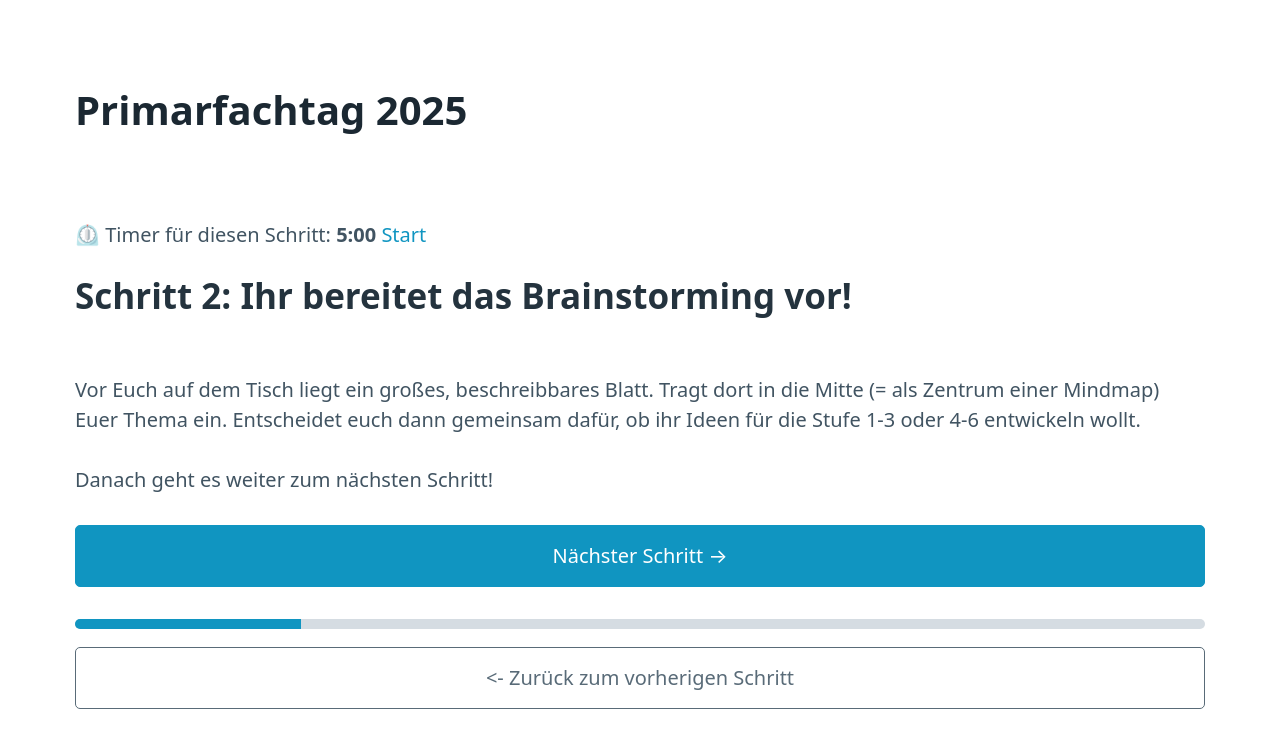
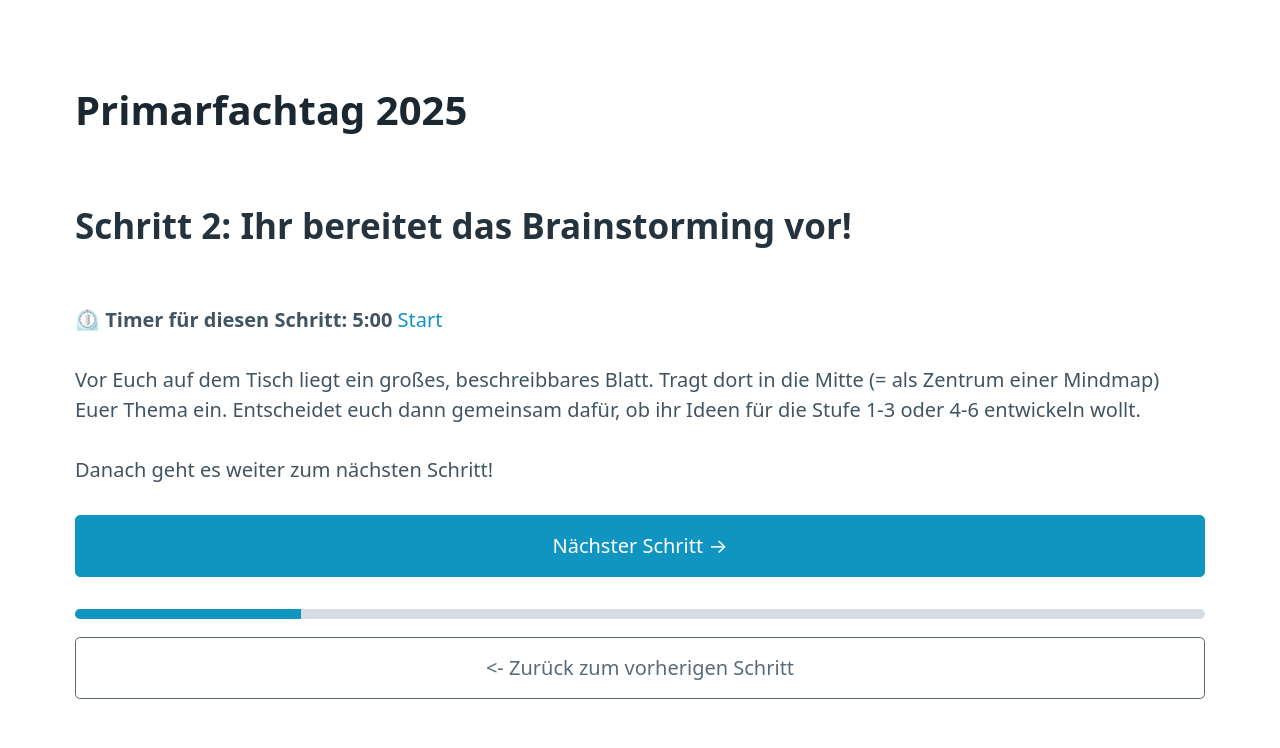
Before and after one commit to eBildungslabor/primarfachtag25, a plain HTML site: page 2.html in a window 1280 px wide. Drawn offline with Linux system fonts and the light colour scheme.

Commit message:
Update 2.html

```diff
--- a/2.html
+++ b/2.html
@@ -9,12 +9,10 @@
 <body>
     <main class="container">
         <h1>Primarfachtag 2025</h1>
-          <nav aria-label="breadcrumb">
-            <ul>
-                <li>⏲️ Timer für diesen Schritt: <strong id="timer-display">5:00</strong> <a href="#" id="timer-button" onclick="toggleTimer(); return false;">Start</a></li>
-            </ul>
-        </nav>
+
         <h2>Schritt 2: Ihr bereitet das Brainstorming vor!</h2>
+                  <p><strong>⏲️ Timer für diesen Schritt:</strong> <strong id="timer-display">5:00</strong> <a href="#" id="timer-button" onclick="toggleTimer(); return false;">Start</a></p>
+
 
         <p>Vor Euch auf dem Tisch liegt ein großes, beschreibbares Blatt. Tragt dort in die Mitte (= als Zentrum einer Mindmap) Euer Thema ein. Entscheidet euch dann gemeinsam dafür, ob ihr Ideen für die Stufe 1-3 oder 4-6 entwickeln wollt.
 
```
